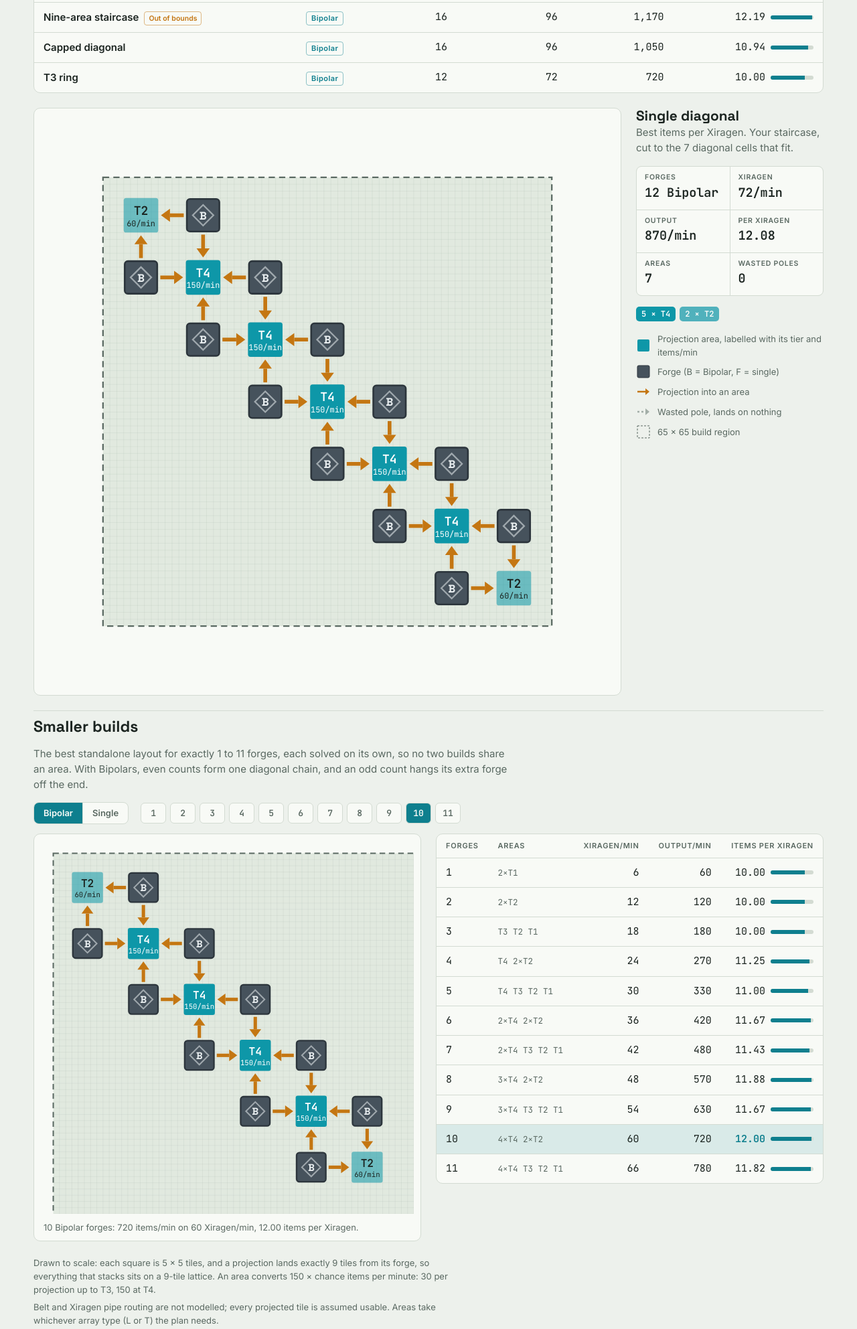
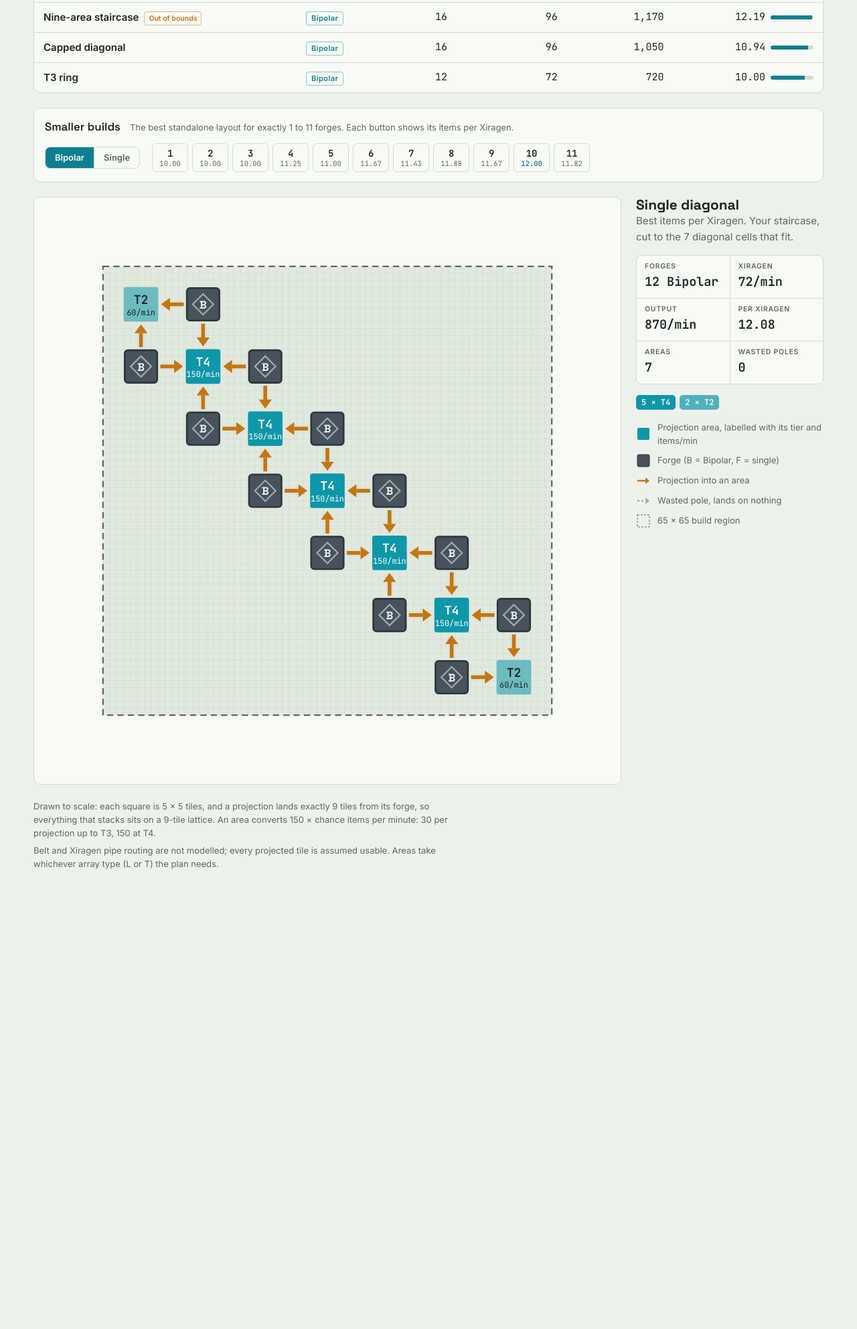
Before and after one commit to hikarin-dev/forge-array-layouts, a plain HTML site: page index.html in a window 1280 px wide. Shown: the part 461-2446 px from the top of the page at 67% size. After the commit the page ends 1809 px from the top, so only its background shows below. Drawn offline with Linux system fonts and the light colour scheme.

Commit message:
Put both pickers above one shared diagram; add GitHub link

```diff
--- a/index.html
+++ b/index.html
@@ -51,6 +51,11 @@ body {
 }
 .wrap { max-width: 1180px; margin: 0 auto; display: grid; gap: 22px; }
 h1 { font-family: var(--font-display); font-weight: 700; font-size: clamp(1.6rem, 3vw, 2.1rem); line-height: 1.15; margin: 0; text-wrap: balance; letter-spacing: -0.01em; }
+.title-row { display: flex; align-items: center; justify-content: space-between; gap: 12px; }
+.gh { display: inline-flex; align-items: center; gap: 8px; flex: none; padding: 7px 12px; border: 1px solid var(--line); border-radius: 8px; background: var(--surface); color: var(--fg); text-decoration: none; font: 600 13px/1 var(--font-body); }
+.gh:hover { border-color: var(--accent); color: var(--accent); }
+.gh:focus-visible { outline: 2px solid var(--accent); outline-offset: 2px; }
+@media (max-width: 480px) { .gh span { display: none; } }
 .lede { margin: 6px 0 0; color: var(--muted); max-width: 70ch; }
 .lede b { color: var(--fg); font-weight: 600; }
 .num { font-family: var(--font-mono); font-variant-numeric: tabular-nums; }
@@ -94,9 +99,10 @@ td.name { font-weight: 600; }
 .legend { display: grid; gap: 8px; font-size: 13px; color: var(--muted); }
 .legend div { display: flex; align-items: center; gap: 10px; }
 .legend svg { flex: none; }
-.small { display: grid; gap: 14px; padding-top: 10px; border-top: 1px solid var(--line); }
-.small h2 { font-family: var(--font-display); font-size: 1.45rem; margin: 0; line-height: 1.2; }
-.small > p { margin: 0; color: var(--muted); max-width: 75ch; }
+.picker { display: grid; gap: 12px; padding: 14px 16px; border: 1px solid var(--line); border-radius: 10px; background: var(--surface); }
+.picker-head { display: flex; flex-wrap: wrap; align-items: baseline; gap: 4px 14px; }
+.picker-head strong { font-family: var(--font-display); font-size: 1.05rem; font-weight: 600; }
+.picker-head span { color: var(--muted); font-size: 13px; }
 .controls { display: flex; flex-wrap: wrap; gap: 12px 18px; align-items: center; }
 .seg { display: inline-flex; border: 1px solid var(--line); border-radius: 8px; overflow: hidden; background: var(--surface); }
 .seg button, .counts button {
@@ -106,16 +112,15 @@ td.name { font-weight: 600; }
 .seg button + button { border-left: 1px solid var(--line); }
 .seg button[aria-pressed="true"], .counts button[aria-pressed="true"] { background: var(--accent); color: var(--surface); }
 .counts { display: flex; flex-wrap: wrap; gap: 6px; }
-.counts button { font-family: var(--font-mono); min-width: 38px; padding: 8px 0; border: 1px solid var(--line); border-radius: 6px; background: var(--surface); }
-.counts button:hover, .seg button:hover { color: var(--fg); }
-.counts button[aria-pressed="true"]:hover, .seg button[aria-pressed="true"]:hover { color: var(--surface); }
+.counts button { display: grid; gap: 3px; justify-items: center; min-width: 54px; padding: 7px 4px 6px; border: 1px solid var(--line); border-radius: 6px; background: var(--surface); }
+.counts button b { font: 600 14px/1 var(--font-mono); color: var(--fg); }
+.counts button small { font: 400 10.5px/1 var(--font-mono); color: var(--muted); }
+.counts button.best small { color: var(--accent); font-weight: 600; }
+.counts button[aria-pressed="true"] b, .counts button[aria-pressed="true"] small { color: var(--surface); }
+.counts button:hover { border-color: var(--accent); }
+.seg button:hover { color: var(--fg); }
+.seg button[aria-pressed="true"]:hover { color: var(--surface); }
 .seg button:focus-visible, .counts button:focus-visible { outline: 2px solid var(--accent); outline-offset: 2px; }
-.small-grid { display: grid; grid-template-columns: minmax(0, 1fr) minmax(0, 1fr); gap: 22px; align-items: start; }
-@media (max-width: 860px) { .small-grid { grid-template-columns: minmax(0, 1fr); } }
-.small-grid .diagram { display: grid; gap: 8px; }
-.small-grid .diagram figcaption { font-size: 13px; color: var(--muted); padding: 2px 4px 0; }
-.small table { min-width: 520px; }
-.tier-list { font-family: var(--font-mono); font-size: 12.5px; color: var(--muted); }
 .foot { color: var(--muted); font-size: 13px; max-width: 80ch; display: grid; gap: 6px; }
 .foot p { margin: 0; }
 </style>
@@ -124,7 +129,13 @@ td.name { font-weight: 600; }
 
 <div class="wrap">
   <header>
-    <h1>Forge Array Layouts</h1>
+    <div class="title-row">
+      <h1>Forge Array Layouts</h1>
+      <a class="gh" href="https://github.com/hikarin-dev/forge-array-layouts" target="_blank" rel="noopener" aria-label="Source code on GitHub" title="Source code on GitHub">
+        <svg viewBox="0 0 16 16" width="22" height="22" aria-hidden="true"><path fill="currentColor" d="M8 0C3.58 0 0 3.58 0 8c0 3.54 2.29 6.53 5.47 7.59.4.07.55-.17.55-.38 0-.19-.01-.82-.01-1.49-2.01.37-2.53-.49-2.69-.94-.09-.23-.48-.94-.82-1.13-.28-.15-.68-.52-.01-.53.63-.01 1.08.58 1.23.82.72 1.21 1.87.87 2.33.66.07-.52.28-.87.51-1.07-1.78-.2-3.64-.89-3.64-3.95 0-.87.31-1.59.82-2.15-.08-.2-.36-1.02.08-2.12 0 0 .67-.21 2.2.82.64-.18 1.32-.27 2-.27.68 0 1.36.09 2 .27 1.53-1.04 2.2-.82 2.2-.82.44 1.1.16 1.92.08 2.12.51.56.82 1.27.82 2.15 0 3.07-1.87 3.75-3.65 3.95.29.25.54.73.54 1.48 0 1.07-.01 1.93-.01 2.2 0 .21.15.46.55.38A8.013 8.013 0 0016 8c0-4.42-3.58-8-8-8z"/></svg>
+        <span>GitHub</span>
+      </a>
+    </div>
     <p class="lede">Optimal Forge of Luminance placements for one <b>65 × 65</b> build region, solved exactly as an integer program. Projection areas stay inside the region; forges may sit outside it. Every forge burns <b>6 Xiragen/min</b>, so efficiency is items produced per Xiragen.</p>
   </header>
 
@@ -134,6 +145,20 @@ td.name { font-weight: 600; }
       <tbody id="rows"></tbody>
     </table>
   </div>
+
+  <section class="picker" aria-labelledby="small-title">
+    <div class="picker-head">
+      <strong id="small-title">Smaller builds</strong>
+      <span>The best standalone layout for exactly 1 to 11 forges. Each button shows its items per Xiragen.</span>
+    </div>
+    <div class="controls">
+      <div class="seg" role="group" aria-label="Forge type">
+        <button type="button" id="kind-bipolar" data-kind="bipolar" aria-pressed="true">Bipolar</button>
+        <button type="button" id="kind-single" data-kind="single" aria-pressed="false">Single</button>
+      </div>
+      <div class="counts" id="counts" role="group" aria-label="Forge count"></div>
+    </div>
+  </section>
 
   <section class="stage">
     <div class="diagram"><svg id="plot" role="img" aria-label="Layout diagram"></svg></div>
@@ -149,30 +174,6 @@ td.name { font-weight: 600; }
         <div><svg width="22" height="22" viewBox="0 0 22 22"><rect x="2" y="2" width="18" height="18" fill="none" stroke="var(--muted)" stroke-dasharray="3 2"/></svg>65 × 65 build region</div>
       </div>
     </aside>
-  </section>
-
-  <section class="small" aria-labelledby="small-title">
-    <h2 id="small-title">Smaller builds</h2>
-    <p>The best standalone layout for exactly 1 to 11 forges, each solved on its own, so no two builds share an area. With Bipolars, even counts form one diagonal chain, and an odd count hangs its extra forge off the end.</p>
-    <div class="controls">
-      <div class="seg" role="group" aria-label="Forge type">
-        <button type="button" id="kind-bipolar" data-kind="bipolar" aria-pressed="true">Bipolar</button>
-        <button type="button" id="kind-single" data-kind="single" aria-pressed="false">Single</button>
-      </div>
-      <div class="counts" id="counts" role="group" aria-label="Forge count"></div>
-    </div>
-    <div class="small-grid">
-      <figure class="diagram" style="margin:0">
-        <svg id="small-plot" role="img" aria-label="Small build diagram"></svg>
-        <figcaption id="small-caption"></figcaption>
-      </figure>
-      <div class="table-wrap">
-        <table>
-          <thead><tr><th>Forges</th><th>Areas</th><th>Xiragen/min</th><th>Output/min</th><th>Items per Xiragen</th></tr></thead>
-          <tbody id="small-rows"></tbody>
-        </table>
-      </div>
-    </div>
   </section>
 
   <div class="foot">
@@ -258,54 +259,45 @@ function draw(l, svgId = 'plot', crop = false) {
   svg.setAttribute('aria-label', `${l.name}: ${l.F} forges, ${l.areas.length} areas`);
 }
 
-// Smaller builds: one standalone layout per forge count.
-let smallKind = 'bipolar', smallF = 10;
-const smallBest = kind => Math.max(...SMALL[kind].map(l => l.ipx));
-function tierText(l) {
-  const c = {};
-  l.areas.forEach(a => { c[a[2]] = (c[a[2]] || 0) + 1; });
-  return Object.keys(c).sort((a, b) => b - a).map(k => `${c[k] > 1 ? c[k] + '×' : ''}T${k}`).join(' ');
+// Both pickers drive one diagram. `current` is what it shows:
+// { type: 'main', i } for a table row, { type: 'small', kind, F } for a count.
+let current = null, smallKind = 'bipolar', smallF = 10;
+
+function renderCounts() {
+  const list = SMALL[smallKind];
+  const best = Math.max(...list.map(l => l.ipx));
+  document.querySelectorAll('.seg button').forEach(b => b.setAttribute('aria-pressed', String(b.dataset.kind === smallKind)));
+  document.getElementById('counts').innerHTML = list.map(l => {
+    const on = current?.type === 'small' && l.F === smallF;
+    return `<button type="button" data-f="${l.F}" class="${l.ipx === best ? 'best' : ''}" aria-pressed="${on}"
+      aria-label="${l.F} forge${l.F > 1 ? 's' : ''}, ${l.ipx.toFixed(2)} items per Xiragen"><b>${l.F}</b><small>${l.ipx.toFixed(2)}</small></button>`;
+  }).join('');
 }
-function renderSmall() {
-  const list = SMALL[smallKind], best = smallBest(smallKind);
-  document.querySelectorAll('.seg button').forEach(b => b.setAttribute('aria-pressed', String(b.dataset.kind === smallKind)));
-  document.getElementById('counts').innerHTML = list.map(l =>
-    `<button type="button" data-f="${l.F}" aria-pressed="${l.F === smallF}" aria-label="${l.F} forge${l.F > 1 ? 's' : ''}">${l.F}</button>`).join('');
-  document.getElementById('small-rows').innerHTML = list.map(l => `
-    <tr tabindex="0" data-f="${l.F}" aria-selected="${l.F === smallF}">
-      <td class="num">${l.F}</td>
-      <td class="tier-list">${tierText(l)}</td>
-      <td class="num">${l.xiragen}</td>
-      <td class="num">${fmt(l.out)}</td>
-      <td class="num"><span class="eff ${l.ipx === best ? 'best' : ''}">${l.ipx.toFixed(2)}<i><b style="width:${(l.ipx / 12.5 * 100).toFixed(1)}%"></b></i></span></td>
-    </tr>`).join('');
-  const l = list.find(x => x.F === smallF);
-  draw(l, 'small-plot', true);
-  document.getElementById('small-caption').textContent =
-    `${l.name}: ${fmt(l.out)} items/min on ${l.xiragen} Xiragen/min, ${l.ipx.toFixed(2)} items per Xiragen.`;
+
+function smallNote(kind, F) {
+  const what = `The best standalone layout for exactly ${F} ${kind === 'bipolar' ? 'Bipolar' : 'single'} forge${F > 1 ? 's' : ''}, solved on its own.`;
+  if (kind === 'bipolar') return `${what} ${F % 2 ? 'The odd forge hangs off the end of a diagonal chain.' : 'Even counts form one diagonal chain.'}`;
+  return `${what} Four single forges around one area make a T4.`;
 }
-document.querySelector('.seg').addEventListener('click', e => {
-  const b = e.target.closest('button'); if (!b) return;
-  smallKind = b.dataset.kind; renderSmall();
-});
-document.getElementById('counts').addEventListener('click', e => {
-  const b = e.target.closest('button'); if (!b) return;
-  smallF = +b.dataset.f; renderSmall();
-  document.querySelector(`#counts button[data-f="${smallF}"]`).focus();
-});
-const smallRows = document.getElementById('small-rows');
-smallRows.addEventListener('click', e => { const r = e.target.closest('tr'); if (r) { smallF = +r.dataset.f; renderSmall(); } });
-smallRows.addEventListener('keydown', e => {
-  const r = e.target.closest('tr'); if (!r) return;
-  if (e.key === 'Enter' || e.key === ' ') { e.preventDefault(); smallF = +r.dataset.f; renderSmall(); smallRows.querySelector(`tr[data-f="${smallF}"]`).focus(); }
-});
-renderSmall();
+
+function selectSmall(kind, F) {
+  smallKind = kind; smallF = F;
+  current = { type: 'small', kind, F };
+  rows.querySelectorAll('tr[data-i]').forEach(r => r.setAttribute('aria-selected', 'false'));
+  renderCounts();
+  show(SMALL[kind].find(l => l.F === F), smallNote(kind, F), false, `#${kind}-${F}`);
+}
 
 function select(i) {
-  const l = LAYOUTS[i];
-  rows.querySelectorAll('tr').forEach(r => r.setAttribute('aria-selected', String(+r.dataset.i === i)));
+  current = { type: 'main', i };
+  rows.querySelectorAll('tr[data-i]').forEach(r => r.setAttribute('aria-selected', String(+r.dataset.i === i)));
+  renderCounts();
+  show(LAYOUTS[i], LAYOUTS[i].note, false, '#' + slug(LAYOUTS[i].name));
+}
+
+function show(l, note, crop, hash) {
   document.getElementById('title').textContent = l.name;
-  document.getElementById('note').textContent = l.note;
+  document.getElementById('note').textContent = note;
   const wasted = l.poles.filter(p => !p[3]).length;
   document.getElementById('stats').innerHTML = [
     ['Forges', `${l.F} ${l.kind === 'bipolar' ? 'Bipolar' : 'single'}`],
@@ -319,10 +311,18 @@ function select(i) {
   l.areas.forEach(a => { counts[a[2]] = (counts[a[2]] || 0) + 1; });
   document.getElementById('tiers').innerHTML = Object.keys(counts).sort((a, b) => b - a)
     .map(k => `<span class="tier" style="opacity:${[0, 0.55, 0.7, 0.85, 1][k]}">${counts[k]} × T${k}</span>`).join('');
-  draw(l);
-  const h = '#' + slug(l.name);
-  if (location.hash !== h) history.replaceState(null, '', h);
+  draw(l, 'plot', crop);
+  if (location.hash !== hash) history.replaceState(null, '', hash);
 }
+
+document.querySelector('.seg').addEventListener('click', e => {
+  const b = e.target.closest('button'); if (b) selectSmall(b.dataset.kind, smallF);
+});
+document.getElementById('counts').addEventListener('click', e => {
+  const b = e.target.closest('button'); if (!b) return;
+  selectSmall(smallKind, +b.dataset.f);
+  document.querySelector(`#counts button[data-f="${smallF}"]`).focus();
+});
 
 rows.addEventListener('click', e => { const r = e.target.closest('tr[data-i]'); if (r) select(+r.dataset.i); });
 rows.addEventListener('keydown', e => {
@@ -335,6 +335,8 @@ rows.addEventListener('keydown', e => {
   }
 });
 function fromHash() {
+  const m = location.hash.match(/^#(bipolar|single)-(\d+)$/);
+  if (m && SMALL[m[1]].some(l => l.F === +m[2])) return selectSmall(m[1], +m[2]);
   const i = LAYOUTS.findIndex(l => '#' + slug(l.name) === location.hash);
   select(i >= 0 ? i : 0);
 }
```
Also changed, not shown: template.html (+85 -83 lines).
